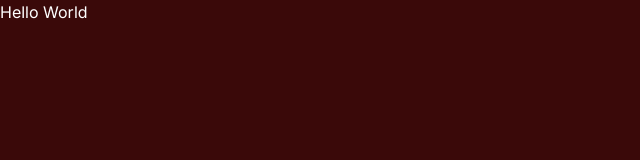
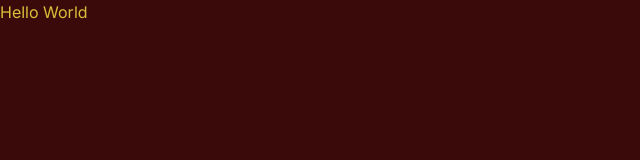
Before and after one commit to devalexsantos/adriano-costa-adv-bcp-loas, a Next.js app: page / in a window 1280 px wide. Shown: the top 160 px of the page, without its empty margins (0-640 px from the left). Built offline with nearby package versions, Linux system fonts and the light colour scheme.

Commit message:
liting project

```diff
--- a/package.json
+++ b/package.json
@@ -6,7 +6,8 @@
     "dev": "next dev",
     "build": "next build",
     "start": "next start",
-    "lint": "next lint"
+    "lint": "eslint src --ext .tsx,.ts",
+    "lint:fix": "eslint src --ext .tsx,.ts --fix"
   },
   "dependencies": {
     "@types/node": "20.5.0",
--- a/src/app/layout.tsx
+++ b/src/app/layout.tsx
@@ -2,7 +2,7 @@ import './globals.css'
 import type { Metadata } from 'next'
 import { Inter } from 'next/font/google'
 
-const inter = Inter({ subsets: ['latin'] })
+const inter = Inter({ subsets: ['latin'], weight: ['400', '700'] })
 
 export const metadata: Metadata = {
   title: 'Adriano Costa Advocacia',
--- a/src/app/page.tsx
+++ b/src/app/page.tsx
@@ -1,9 +1,7 @@
-import Image from 'next/image'
-
 export default function Home() {
   return (
     <main>
-      Hello World
+      <span className="text-primary">Hello World</span>
     </main>
   )
 }
--- a/tailwind.config.ts
+++ b/tailwind.config.ts
@@ -13,6 +13,9 @@ const config: Config = {
         'gradient-conic':
           'conic-gradient(from 180deg at 50% 50%, var(--tw-gradient-stops))',
       },
+      colors: {
+        'primary': "#D7C03A"
+      }
     },
   },
   plugins: [],
```
